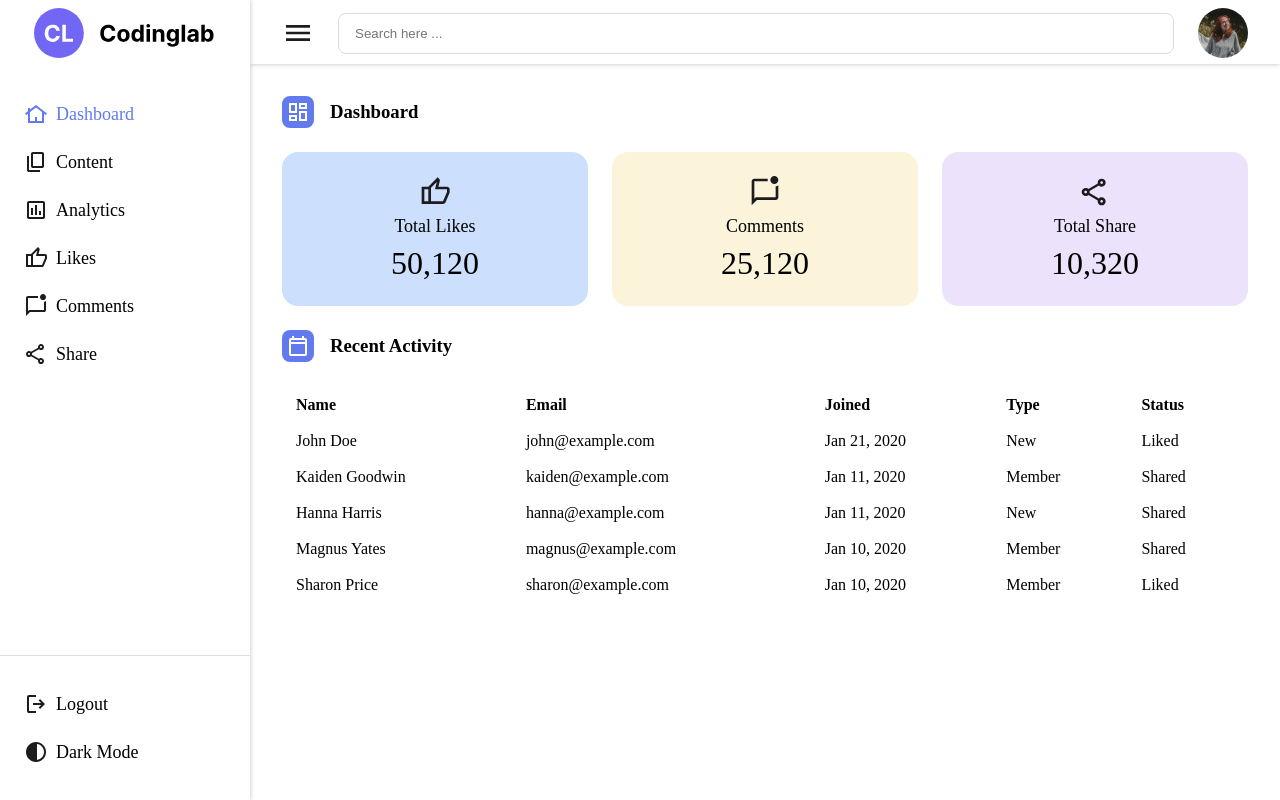
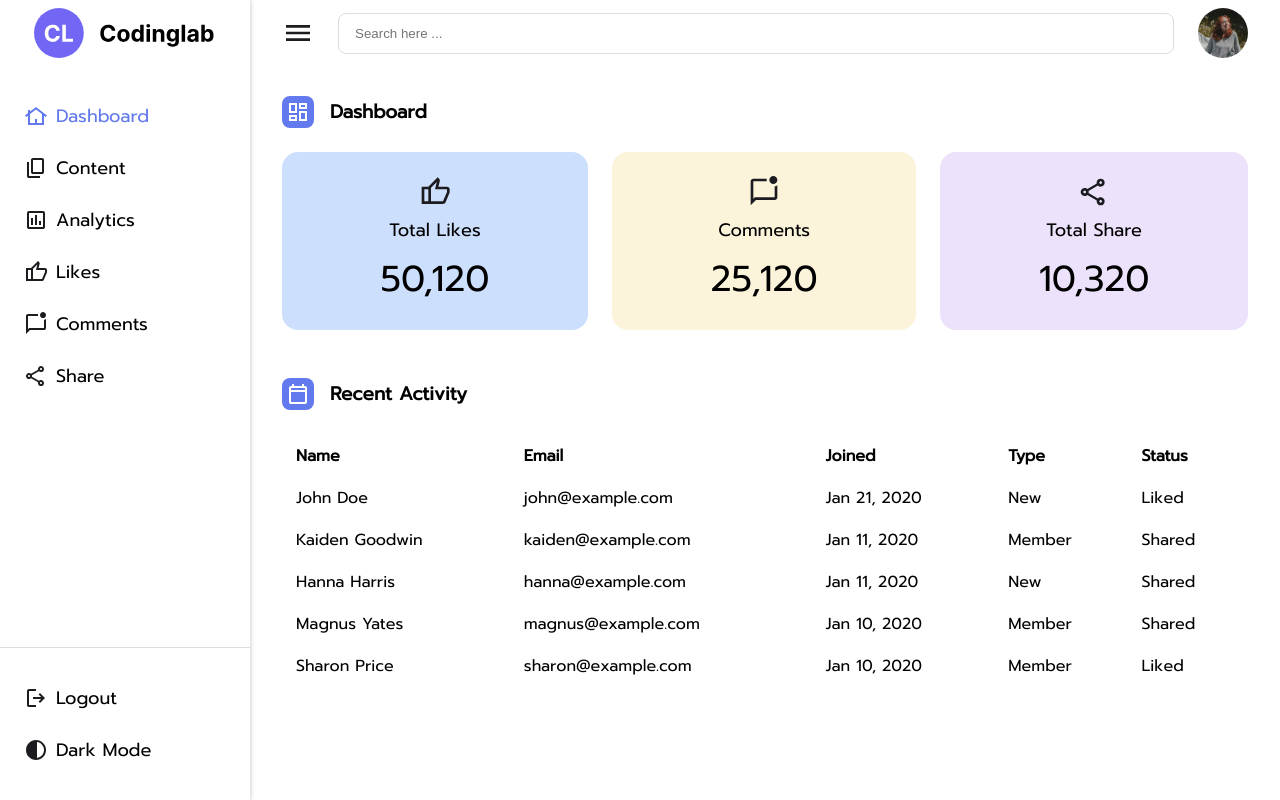
Before and after one commit to joeyprint/html-css-simple-odds-practice, a plain HTML site: page interval/index.html in a window 1280 px wide. Drawn offline with Linux system fonts and the light colour scheme.

Commit message:
feat: update style of font

```diff
--- a/interval/index.html
+++ b/interval/index.html
@@ -3,6 +3,13 @@
   <head>
     <meta charset="UTF-8" />
     <meta name="viewport" content="width=device-width, initial-scale=1.0" />
+    <link rel="preconnect" href="https://fonts.googleapis.com" />
+    <link rel="preconnect" href="https://fonts.gstatic.com" crossorigin />
+    <link
+      href="https://fonts.googleapis.com/css2?family=Prompt:wght@400,600&display=swap"
+      rel="stylesheet"
+    />
+
     <link rel="stylesheet" href="./styles.css" />
     <title>ODDS| Interval Practice</title>
   </head>
--- a/interval/styles.css
+++ b/interval/styles.css
@@ -1,6 +1,7 @@
 body {
   padding: 0px;
   margin: 0px;
+  font-family: "Prompt", sans-serif;
   font-size: 1rem;
 }
 
@@ -47,7 +48,6 @@ table td {
   right: 0;
   height: 64px;
   width: calc(100vw - 250px);
-  box-shadow: 0px 0px 5px rgba(0, 0, 0, 0.25);
 }
 
 #content {
@@ -190,12 +190,12 @@ table td {
 }
 
 #dashboard .dashboard-box .number {
-  font-size: 32px;
+  font-size: 36px;
 }
 
 /* Activity Styles */
 #activity {
-  margin-top: 24px;
+  margin-top: 48px;
 }
 
 #activity-table {
```
